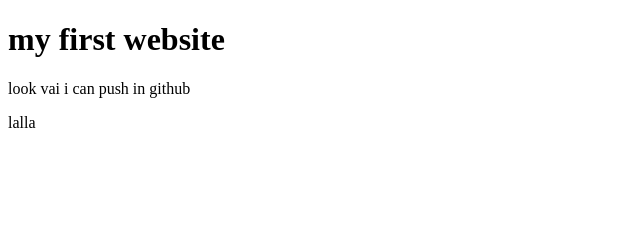
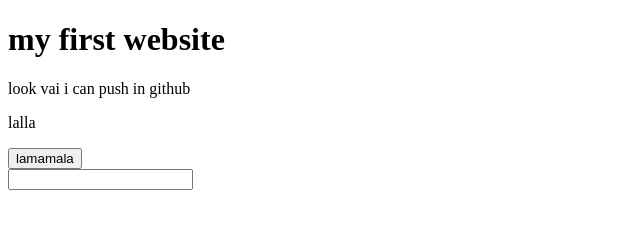
Before and after one commit to sakincse21/my-first-website, a plain HTML site: page index.html in a window 1280 px wide. Shown: the whole page, without its empty margins (0-640 px from the left). Drawn offline with Linux system fonts and the light colour scheme.

Commit message:
branch test

```diff
--- a/index.html
+++ b/index.html
@@ -9,5 +9,8 @@
     <h1>my first website</h1>
     <p>look vai i can push in github</p>
     <p>lalla</p>
+    <button>lamamala</button>
+    <br>
+    <input type="text">
 </body>
 </html>
```
